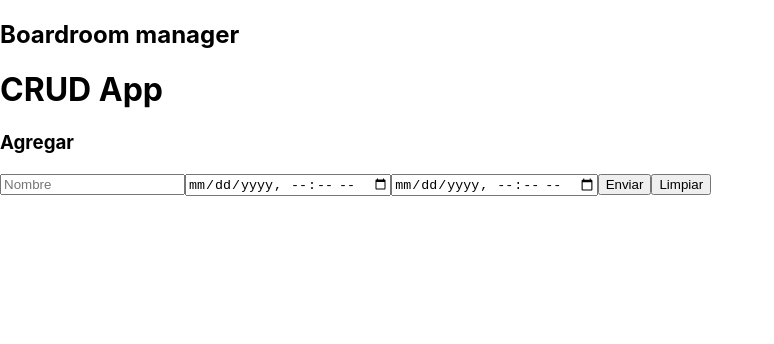
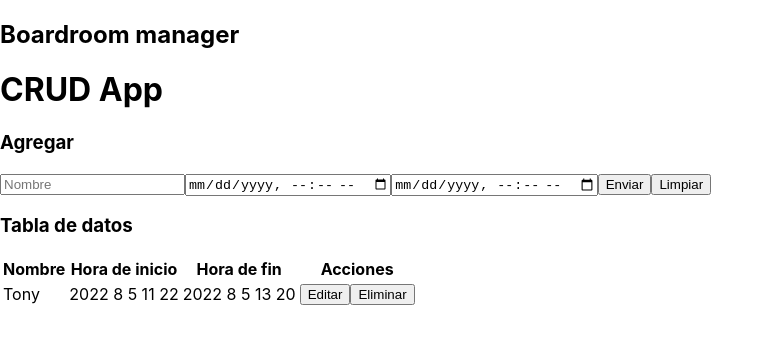
Before and after one commit to Croobat/boardroom-manager, a React (Create React App) app: page / in a window 1280 px wide. Shown: the top 344 px of the page, without its empty margins (0-774 px from the left). Built offline with nearby package versions, Linux system fonts and the light colour scheme.

Commit message:
Table output html

```diff
--- a/src/components/CrudApp.jsx
+++ b/src/components/CrudApp.jsx
@@ -1,5 +1,6 @@
 import React from 'react'
 import CrudForm from './CrudForm'
+import CrudTable from './CrudTable'
 
 const testDb = [
   {
@@ -27,8 +28,7 @@ function CrudApp() {
     <>
       <h1>CRUD App</h1>
       <CrudForm />
-      <form></form>
-      <table></table>
+      <CrudTable />
     </>
   )
 }
--- /dev/null
+++ b/src/components/CrudTable.jsx
@@ -0,0 +1,32 @@
+import React from 'react'
+
+function CrudTable() {
+  return (
+    <div>
+      <h3>Tabla de datos</h3>
+      <table>
+        <thead>
+          <tr>
+            <th>Nombre</th>
+            <th>Hora de inicio</th>
+            <th>Hora de fin</th>
+            <th>Acciones</th>
+          </tr>
+        </thead>
+        <tbody>
+          <tr>
+            <td>Tony</td>
+            <td>2022 8 5 11 22</td>
+            <td>2022 8 5 13 20</td>
+            <td>
+              <button>Editar</button>
+              <button>Eliminar</button>
+            </td>
+          </tr>
+        </tbody>
+      </table>
+    </div>
+  )
+}
+
+export default CrudTable
```
Also changed, not shown: src/components/CrudForm.jsx (+26 -10 lines).
